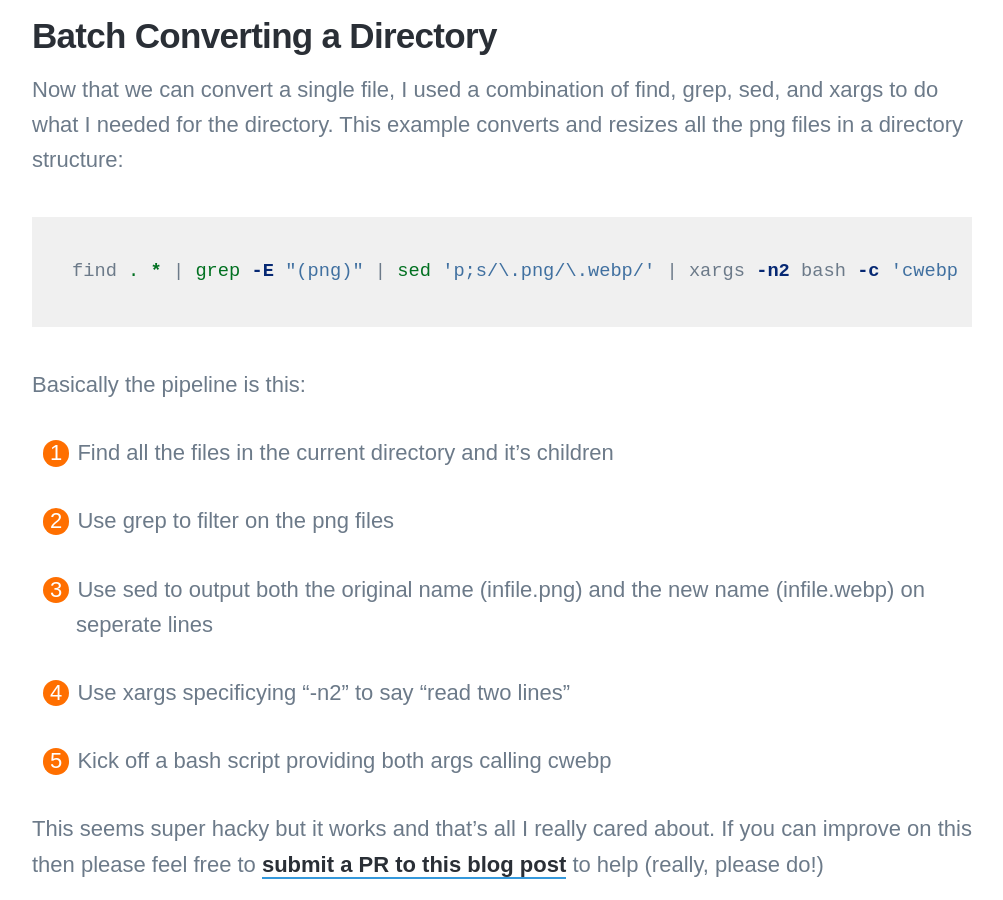
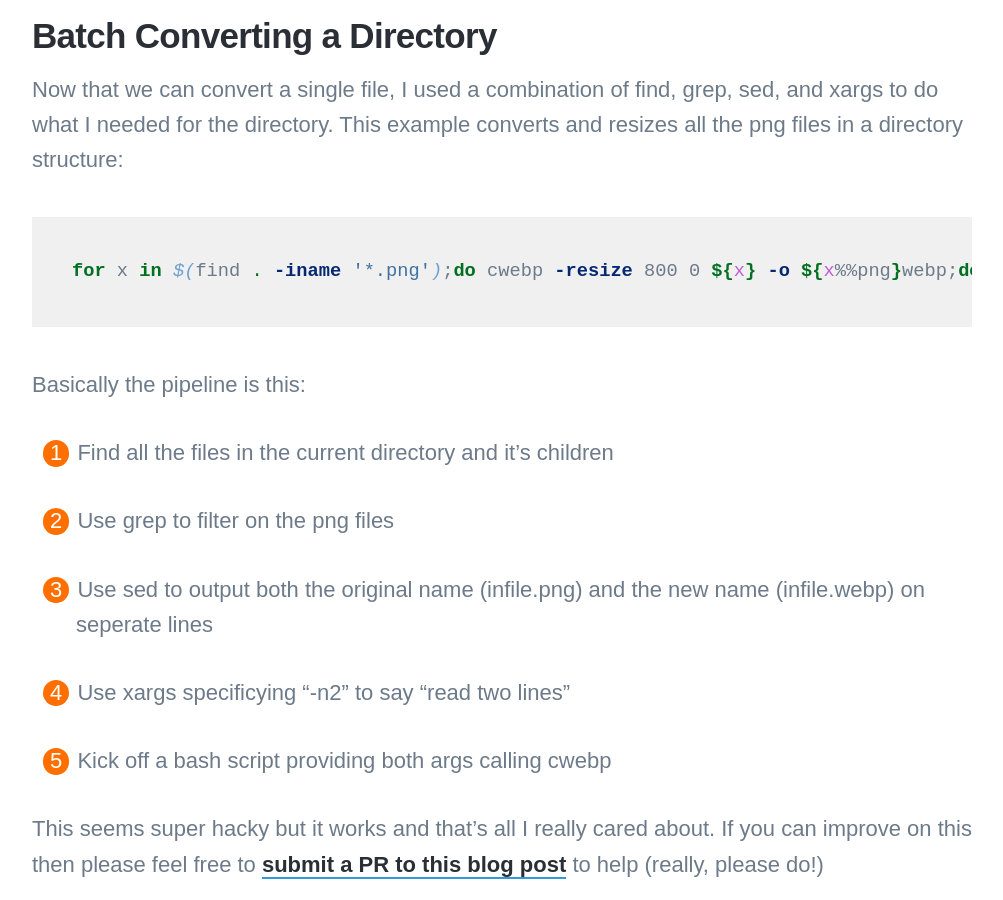
Before and after one commit to bubbafat/bubbafat.github.io, a Jekyll site: the page built from _posts/2022-03-15-converting-images-from-png-jpg-to-webp-and-resizing.md, in a window 1280 px wide and 900 px high, scrolled down 1963 px. Shown: the whole window, without its empty margins (138-1141 px from the left). Built offline with Jekyll 4.4.1, drawn with Linux system fonts in a browser that asks for light colours; nearby versions of some CDN libraries; some web fonts are replaced; comment, search, counter and statistics services are not loaded.

Commit message:
Update 2022-03-15-converting-images-from-png-jpg-to-webp-and-resizing.md
updated oneliner to covert all files of one type recursively in a directory

````diff
--- a/_posts/2022-03-15-converting-images-from-png-jpg-to-webp-and-resizing.md
+++ b/_posts/2022-03-15-converting-images-from-png-jpg-to-webp-and-resizing.md
@@ -45,7 +45,7 @@ cwebp -resize 800 0 infile.png -o outfile.webp
 Now that we can convert a single file, I used a combination of find, grep, sed, and xargs to do what I needed for the directory.  This example converts and resizes all the png files in a directory structure:
 
 ```zsh
-find . * | grep -E "(png)" | sed 'p;s/\.png/\.webp/' | xargs -n2 bash -c 'cwebp -resize 800 0 $0 -o $1'
+for x in $(find . -iname '*.png');do cwebp -resize 800 0 ${x} -o ${x%%png}webp;done
 ```
 
 Basically the pipeline is this:
````
